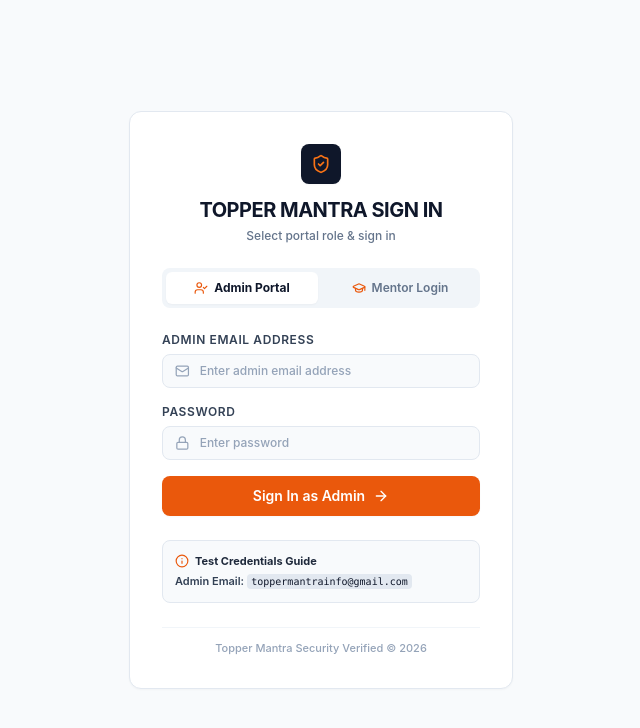
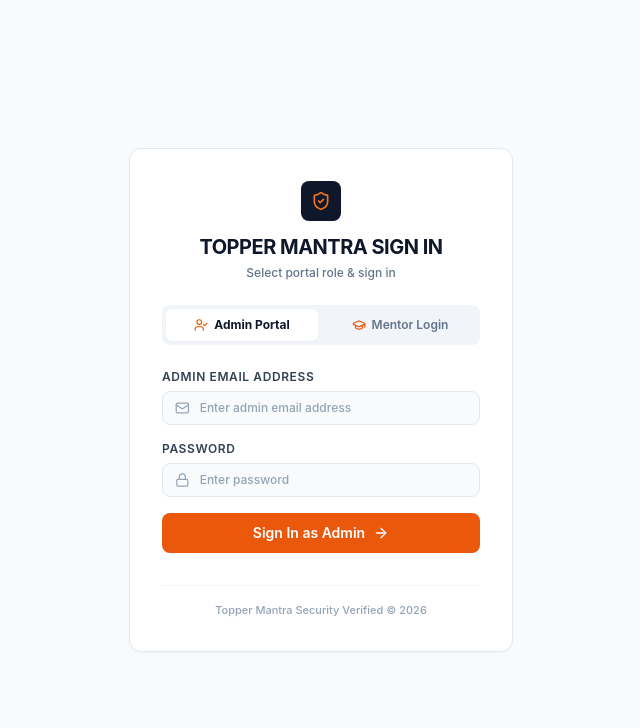
Before and after one commit to ShrayDobhal/TooperMantraAP, a Next.js app: page / in a window 1280 px wide. Shown: the top 728 px of the page, without its empty margins (319-959 px from the left). Built offline with nearby package versions, Linux system fonts and the light colour scheme.

Commit message:
Remove Live Production VPS badge and Test Credentials Guide box

```diff
--- a/src/app/page.tsx
+++ b/src/app/page.tsx
@@ -3,7 +3,7 @@
 import React, { useState } from 'react';
 import { useRouter } from 'next/navigation';
 import { api } from '@/lib/api';
-import { ShieldCheck, Phone, KeyRound, ArrowRight, AlertCircle, CheckCircle2, UserCheck, GraduationCap, Mail, Lock, Info } from 'lucide-react';
+import { ShieldCheck, Phone, KeyRound, ArrowRight, AlertCircle, CheckCircle2, UserCheck, GraduationCap, Mail, Lock } from 'lucide-react';
 
 export default function LoginPage() {
   const router = useRouter();
@@ -329,20 +329,7 @@ export default function LoginPage() {
           </form>
         )}
 
-        {/* Test Helper Guide */}
-        <div className="mt-6 p-3 bg-slate-50 border border-slate-200 rounded-lg text-[11px] text-slate-600 space-y-1">
-          <div className="flex items-center gap-1.5 font-bold text-slate-800 mb-1">
-            <Info className="w-3.5 h-3.5 text-orange-600 shrink-0" />
-            <span>Test Credentials Guide</span>
-          </div>
-          {selectedRole === 'ADMIN' ? (
-            <p><span className="font-semibold text-slate-700">Admin Email:</span> <code className="bg-slate-200 px-1 py-0.5 rounded font-mono text-[10px] text-slate-900">toppermantrainfo@gmail.com</code></p>
-          ) : (
-            <p><span className="font-semibold text-slate-700">Mentor Demo Phone:</span> <code className="bg-slate-200 px-1 py-0.5 rounded font-mono text-[10px] text-slate-900">9876543210</code> (OTP: <code className="bg-slate-200 px-1 py-0.5 rounded font-mono text-[10px] text-slate-900">123456</code>)</p>
-          )}
-        </div>
-
-        <div className="mt-6 pt-3 border-t border-slate-100 text-center">
+        <div className="mt-8 pt-4 border-t border-slate-100 text-center">
           <p className="text-[11px] text-slate-400 font-medium">Topper Mantra Security Verified © 2026</p>
         </div>
       </div>
--- a/src/components/Header.tsx
+++ b/src/components/Header.tsx
@@ -42,11 +42,6 @@ export function Header() {
 
       {/* Header Actions & Profile */}
       <div className="flex items-center gap-4">
-        <div className="flex items-center gap-1.5 bg-slate-100 text-slate-700 border border-slate-200 text-[11px] px-2.5 py-1 rounded-full font-semibold">
-          <span className="w-1.5 h-1.5 rounded-full bg-emerald-500"></span>
-          Live Production VPS
-        </div>
-
         <button className="p-1.5 text-slate-500 hover:text-slate-900 rounded-lg hover:bg-slate-100 transition-colors relative">
           <Bell className="w-4 h-4" />
           <span className="w-1.5 h-1.5 rounded-full bg-orange-600 absolute top-1 right-1"></span>
```
